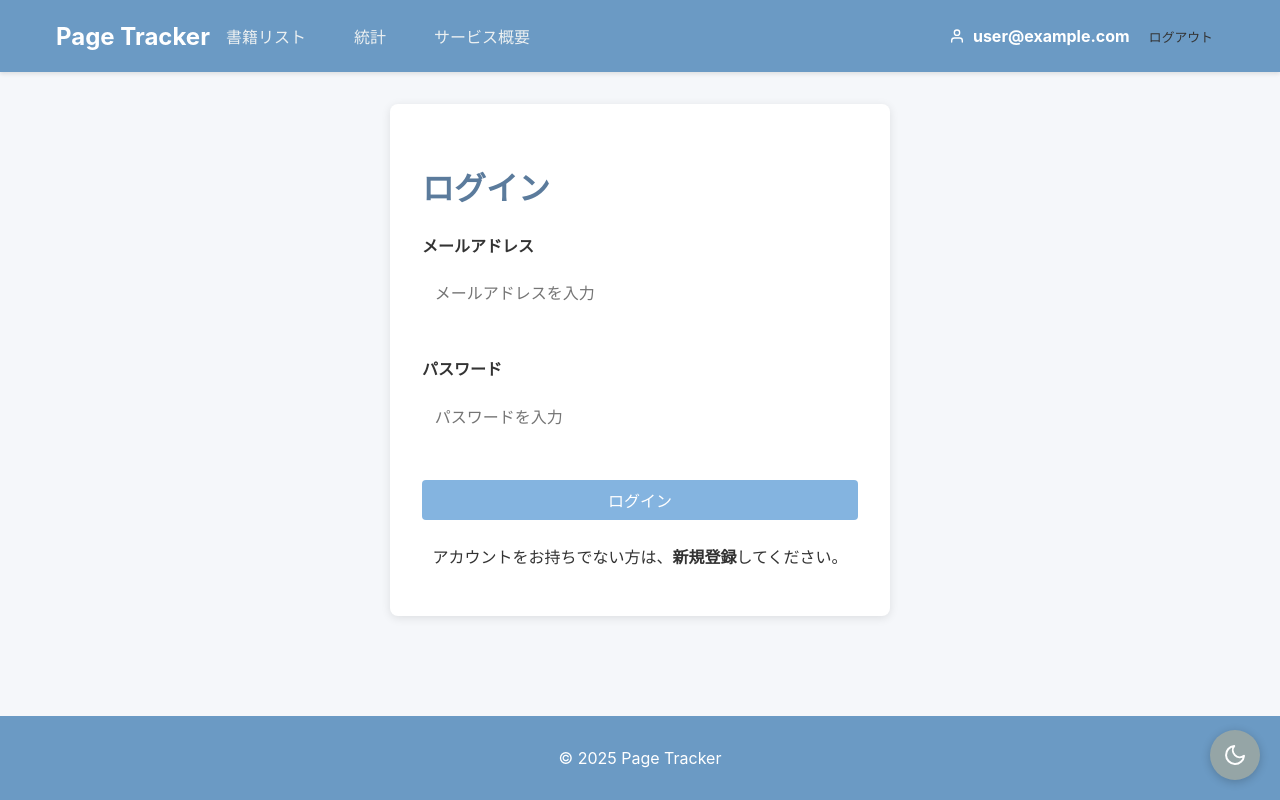
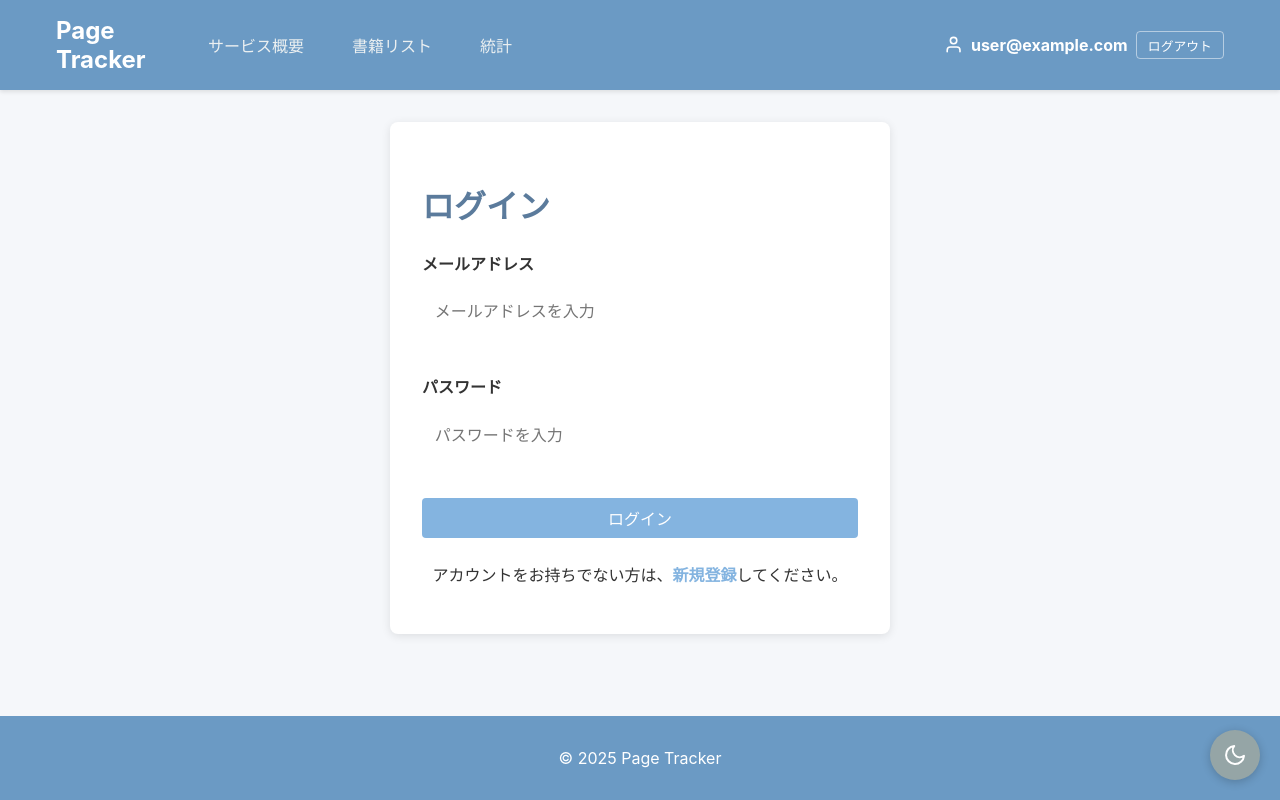
Before and after one commit to gaotoast/vibe-learning, a React (Create React App) app in the folder books-progress-app/: page /login in a window 1280 px wide. Built offline with nearby package versions, Linux system fonts and the light colour scheme; no server answers; sample sign-in values are in the browser's storage.

Commit message:
累計記録日数の表示を削除し、レイアウトをシンプル化

```diff
--- a/books-progress-app/src/App.css
+++ b/books-progress-app/src/App.css
@@ -95,12 +95,39 @@ body {
   max-width: 1200px;
   margin: 0 auto;
   padding: 0 1rem;
+  width: 100%;
+}
+
+.nav-brand {
+  display: flex;
+  justify-content: center;
+  width: 100%;
+}
+
+.nav-content {
+  display: flex;
+  flex-direction: column;
+  align-items: center;
+  width: 100%;
+  margin-top: 1rem;
 }
 
 @media (min-width: 768px) {
   .nav {
     flex-direction: row;
     justify-content: space-between;
+    align-items: center;
+  }
+
+  .nav-brand {
+    justify-content: flex-start;
+    width: auto;
+  }
+
+  .nav-content {
+    flex-direction: row;
+    justify-content: space-between;
+    margin-top: 0;
   }
 }
 
@@ -109,15 +136,27 @@ body {
   font-size: 1.5rem;
 }
 
+.app-title-link {
+  color: white;
+  text-decoration: none;
+  font-weight: bold;
+  transition: opacity 0.2s;
+}
+
+.app-title-link:hover {
+  opacity: 0.9;
+}
+
 .nav-links {
   display: flex;
   gap: 1rem;
-  margin-top: 1rem;
+  flex-wrap: wrap;
+  justify-content: center;
 }
 
 @media (min-width: 768px) {
   .nav-links {
-    margin-top: 0;
+    margin-right: 1rem;
   }
 }
 
@@ -715,16 +754,8 @@ input[type="number"]::-webkit-outer-spin-button {
 
 /* 統計カード */
 .stats-container {
-  display: grid;
-  grid-template-columns: 1fr;
-  gap: 2rem;
+  width: 100%;
   margin-bottom: 2rem;
-}
-
-@media (min-width: 768px) {
-  .stats-container {
-    grid-template-columns: 1fr 1fr;
-  }
 }
 
 .stats-card {
@@ -1068,11 +1099,12 @@ input[type="number"]::-webkit-outer-spin-button {
   gap: 1.5rem;
   margin-top: 2rem;
   width: 100%;
+  flex-wrap: wrap;
 }
 
 .stat-column {
-  flex: 1;
-  min-width: 0;
+  flex: 1 1 calc(33.333% - 1rem);
+  min-width: 250px;
 }
 
 .stat-box {
@@ -1087,6 +1119,7 @@ input[type="number"]::-webkit-outer-spin-button {
   justify-content: center;
   align-items: center;
   transition: transform 0.3s ease;
+  margin-bottom: 1rem;
 }
 
 .stat-box:hover {
@@ -1115,13 +1148,24 @@ input[type="number"]::-webkit-outer-spin-button {
 }
 
 /* レスポンシブ対応 */
+@media (max-width: 992px) {
+  .stats-row {
+    justify-content: center;
+  }
+
+  .stat-column {
+    flex: 1 1 calc(50% - 1rem);
+  }
+}
+
 @media (max-width: 768px) {
   .stats-row {
     flex-direction: column;
   }
 
   .stat-column {
-    margin-bottom: 1.5rem;
+    flex: 1 1 100%;
+    margin-bottom: 1rem;
   }
 
   .stat-box {
--- a/books-progress-app/src/App.js
+++ b/books-progress-app/src/App.js
@@ -103,15 +103,28 @@ function App() {
   return (
     <Router>
       <div className="App">
+        {" "}
         <header className="header">
-          {" "}
           <nav className="nav">
+            <div className="nav-brand">
               <h1>
                 <NavLink to="/" className="app-title-link">
                   Page Tracker
                 </NavLink>
               </h1>
+            </div>
+
+            <div className="nav-content">
               <div className="nav-links">
+                {/* サービス概要は常に表示 */}
+                <NavLink
+                  to="/about"
+                  className={({ isActive }) => (isActive ? "active" : "")}
+                >
+                  サービス概要
+                </NavLink>
+
+                {/* ログイン後のみ表示するリンク */}
                 {user && (
                   <>
                     <NavLink
@@ -126,20 +139,15 @@ function App() {
                     >
                       統計
                     </NavLink>
-                  <NavLink
-                    to="/about"
-                    className={({ isActive }) => (isActive ? "active" : "")}
-                  >
-                    サービス概要
-                  </NavLink>
                   </>
                 )}
               </div>
+
               {/* 認証状態表示 */}
               <div className="auth-status">
                 {user ? (
                   <div className="user-info">
-                  <FiUser />
+                    <FiUser className="user-icon" />
                     <span className="user-email">{user.email}</span>
                     <button onClick={handleLogout} className="btn logout-btn">
                       ログアウト
@@ -158,11 +166,12 @@ function App() {
                         to="/register"
                         className={({ isActive }) => (isActive ? "active" : "")}
                       >
-                      登録
+                        新規登録
                       </NavLink>
                     </div>
                   )
                 )}
+              </div>
             </div>
           </nav>
         </header>
--- a/books-progress-app/src/components/AuthStyles.css
+++ b/books-progress-app/src/components/AuthStyles.css
@@ -50,29 +50,84 @@
 .auth-links {
   margin-top: 1.5rem;
   text-align: center;
+  display: flex;
+  gap: 1.5rem;
+  justify-content: center;
 }
 
 .auth-links a {
-  color: var(--primary-color);
+  color: white;
   text-decoration: none;
   font-weight: bold;
+  padding: 0.4rem 0.8rem;
+  border-radius: 4px;
+  transition: background-color 0.2s, transform 0.2s;
 }
 
 .auth-links a:hover {
+  background-color: rgba(255, 255, 255, 0.1);
+  transform: translateY(-2px);
+}
+
+.auth-links a.active {
+  background-color: var(--active-link-color);
+}
+
+/* ログイン/登録画面のフッターリンク */
+.auth-footnote {
+  margin-top: 1.5rem;
+  text-align: center;
+}
+
+.simple-link {
+  color: var(--button-primary);
+  text-decoration: none;
+  font-weight: bold;
+  transition: color 0.2s;
+}
+
+.simple-link:hover {
   text-decoration: underline;
+  color: var(--button-primary-hover);
 }
 
 .auth-status {
   display: flex;
   align-items: center;
-  margin-left: auto;
   gap: 1rem;
+  margin-top: 1rem;
+  justify-content: center;
+}
+
+@media (min-width: 768px) {
+  .auth-status {
+    margin-top: 0;
+    justify-content: flex-end;
+  }
+
+  .auth-links {
+    margin-top: 0;
+    margin-left: auto;
+  }
 }
 
 .user-info {
   display: flex;
   align-items: center;
   gap: 0.5rem;
+  flex-wrap: wrap;
+  justify-content: center;
+}
+
+@media (min-width: 768px) {
+  .user-info {
+    flex-wrap: nowrap;
+    justify-content: flex-end;
+  }
+}
+
+.user-icon {
+  font-size: 1.2rem;
 }
 
 .user-email {
@@ -87,8 +142,13 @@
   padding: 0.2rem 0.7rem;
   font-size: 0.8rem;
   background-color: transparent;
-  color: var(--text-color);
-  border: 1px solid var(--border-color);
+  color: white;
+  border: 1px solid rgba(255, 255, 255, 0.5);
+  border-radius: 4px;
+}
+
+.logout-btn:hover {
+  background-color: rgba(255, 255, 255, 0.1);
 }
 
 .logout-btn:hover {
--- a/books-progress-app/src/pages/LoginPage.js
+++ b/books-progress-app/src/pages/LoginPage.js
@@ -48,9 +48,7 @@ const LoginPage = () => {
   return (
     <div className="auth-container">
       <h2 className="page-title">ログイン</h2>
-
       {error && <div className="error-message">{error}</div>}
-
       <form onSubmit={handleSubmit} className="auth-form">
         <div className="form-group">
           <label htmlFor="email">メールアドレス</label>
@@ -85,12 +83,13 @@ const LoginPage = () => {
         >
           {loading ? "ログイン中..." : "ログイン"}
         </button>
-      </form>
-
-      <div className="auth-links">
+      </form>{" "}
+      <div className="auth-footnote">
         <p>
           アカウントをお持ちでない方は、
-          <Link to="/register">新規登録</Link>
+          <Link to="/register" className="simple-link">
+            新規登録
+          </Link>
           してください。
         </p>
       </div>
--- a/books-progress-app/src/pages/RegisterPage.js
+++ b/books-progress-app/src/pages/RegisterPage.js
@@ -54,9 +54,7 @@ const RegisterPage = () => {
   return (
     <div className="auth-container">
       <h2 className="page-title">新規ユーザー登録</h2>
-
       {error && <div className="error-message">{error}</div>}
-
       <form onSubmit={handleSubmit} className="auth-form">
         <div className="form-group">
           <label htmlFor="email">メールアドレス</label>
@@ -104,12 +102,13 @@ const RegisterPage = () => {
         >
           {loading ? "登録中..." : "アカウント登録"}
         </button>
-      </form>
-
-      <div className="auth-links">
+      </form>{" "}
+      <div className="auth-footnote">
         <p>
           すでにアカウントをお持ちの方は、
-          <Link to="/login">ログイン</Link>
+          <Link to="/login" className="simple-link">
+            ログイン
+          </Link>
           してください。
         </p>
       </div>
--- a/books-progress-app/src/pages/StatisticsPage.js
+++ b/books-progress-app/src/pages/StatisticsPage.js
@@ -10,7 +10,6 @@ const StatisticsPage = () => {
     inProgressBooks: 0,
     totalPages: 0,
     readPages: 0,
-    recordDays: 0, // 累計記録日数
   });
   const [loading, setLoading] = useState(true);
   const [error, setError] = useState("");
@@ -22,22 +21,10 @@ const StatisticsPage = () => {
       try {
         const result = await getReadingStats();
         if (result.success) {
-          // 累計記録日数を計算（仮の実装 - 実際のデータによって調整が必要）
           const baseStats = result.stats;
           console.log("読書統計データ:", baseStats); // デバッグログ
 
-          // 書籍データから最初の記録日と最後の記録日を取得
-          const now = new Date();
-          const oneDay = 24 * 60 * 60 * 1000; // ミリ秒単位の1日
-
-          // アプリ使用日数を10日と仮定（実際のデータがないため）
-          // 実際には書籍のstartDateから計算するロジックが必要
-          const recordDays = 10;
-
-          setStats({
-            ...baseStats,
-            recordDays,
-          });
+          setStats(baseStats);
 
           setError("");
         } else {
@@ -56,12 +43,11 @@ const StatisticsPage = () => {
 
     loadStats();
   }, []);
-
-  // 進捗率の計算
-  const completionRate =
-    stats.totalBooks > 0
-      ? Math.round((stats.completedBooks / stats.totalBooks) * 100)
-      : 0;
+  // 進捗率の計算（将来的な機能拡張用）
+  // const completionRate =
+  //   stats.totalBooks > 0
+  //     ? Math.round((stats.completedBooks / stats.totalBooks) * 100)
+  //     : 0;
 
   return (
     <div>
@@ -89,20 +75,11 @@ const StatisticsPage = () => {
                 <p className="stat-unit">冊</p>
               </div>
             </div>
-
             <div className="stat-column">
               <div className="stat-box">
                 <h3 className="stat-title">合計読了ページ数</h3>
                 <p className="stat-large-value">{stats.readPages}</p>
                 <p className="stat-unit">ページ</p>
-              </div>
-            </div>
-
-            <div className="stat-column">
-              <div className="stat-box">
-                <h3 className="stat-title">累計記録日数</h3>
-                <p className="stat-large-value">{stats.recordDays}</p>
-                <p className="stat-unit">日</p>
               </div>
             </div>
           </div>
```
Lines whose indentation alone changed are shown as unchanged.
